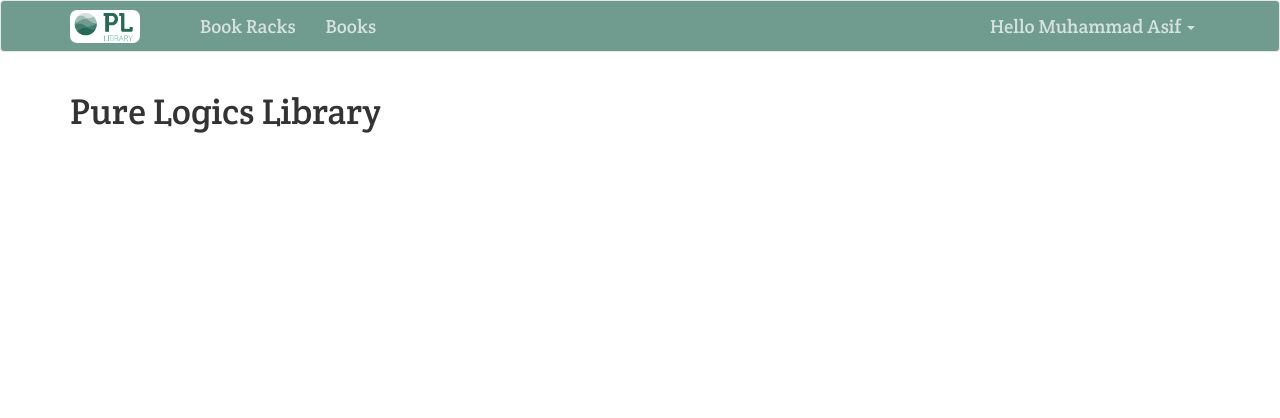
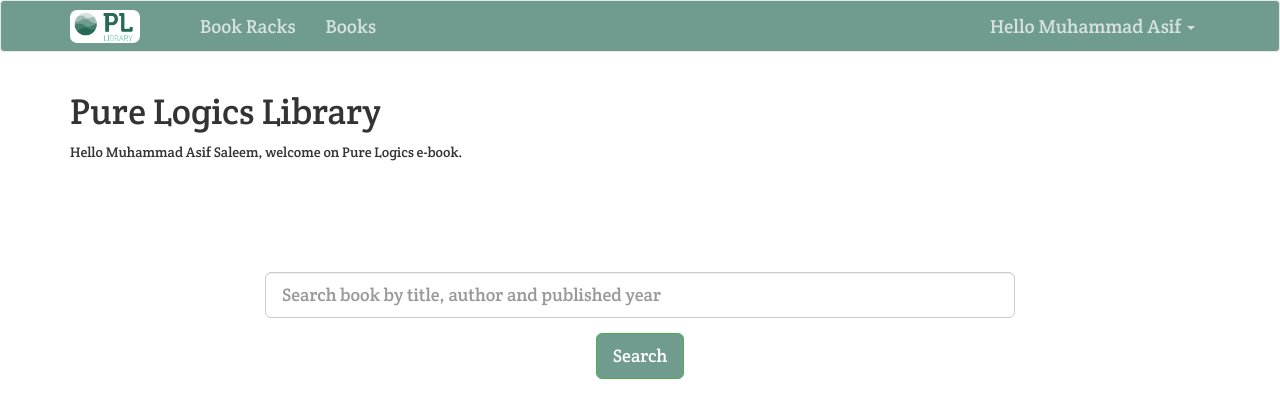
Before and after one commit to asifsidhu65/PL-Library-System, a Django app: page / in a window 1280 px wide. Shown: the top 418 px of the page. Run offline with Django 3.2, Linux system fonts and the light colour scheme; a user stored in the database is signed in; some libraries are stand-ins or nearby versions.

Commit message:
Fixed search bar

```diff
--- a/public/css/style.css
+++ b/public/css/style.css
@@ -109,3 +109,11 @@ body{
     background: white;
     color: #266956 !important;
 }
+
+.pagination>.active>a, .pagination>.active>a:focus, .pagination>.active>a:hover, .pagination>.active>span, .pagination>.active>span:focus, .pagination>.active>span:hover {
+    z-index: 3;
+    color: #fff;
+    cursor: default;
+    background-color: #709b8f;
+    border-color: #2669565c;
+}
--- a/templates/home/index.html
+++ b/templates/home/index.html
@@ -2,6 +2,26 @@
 
 {% block content %}
 
+    <style type="text/css">
+        .searchbar{
+            margin-top: 100px;
+        }
+    </style>
+
     <h1>Pure Logics Library</h1>
+    <p>Hello {{ request.user.first_name }} {{ request.user.last_name }}, welcome on Pure Logics e-book.</p>
+
+    <form action="{% url 'racks:books_list' %}" method="get">
+        <div class="row">
+            <div class="col-md-8 col-md-offset-2">
+                <div class="form-group searchbar">
+                    <input class="form-control input-lg" name="search" placeholder="Search book by title, author and published year">
+                </div>
+                <div class="form-group text-center">
+                    <button type="submit" class="btn btn-lg btn-success" style="background: #709b8f;">Search</button>
+                </div>
+            </div>
+        </div>
+    </form>
 
 {% endblock %}
```
Also changed, not shown: bookracks/views.py (+4 -3 lines), db.sqlite3.
